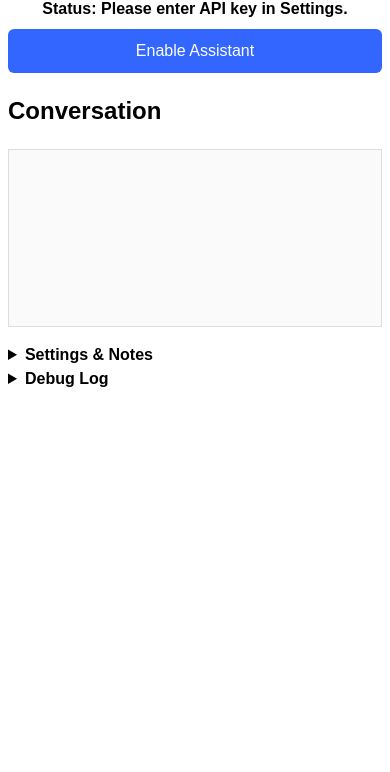
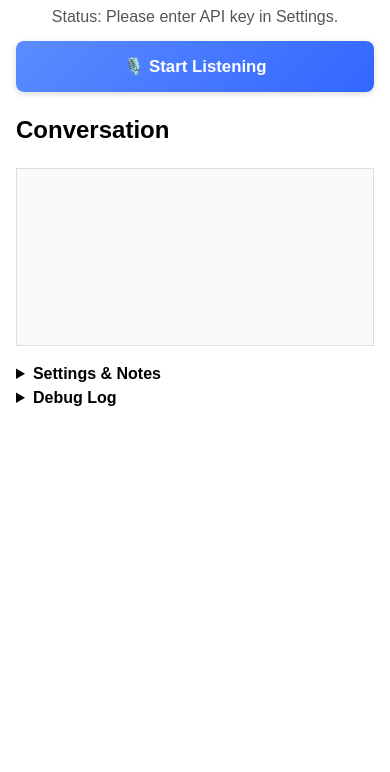
Before and after one commit to jasonscribd/audiobook-voice-assistant, a plain HTML site: page docs/index.html in a window 390 px wide. Shown: the part 72-844 px from the top of the page. Drawn offline with Linux system fonts and the light colour scheme.

Commit message:
Modern mobile UI: stylish toggle button & better spacing

```diff
--- a/docs/index.html
+++ b/docs/index.html
@@ -8,9 +8,9 @@
 </head>
 <body>
   <h1>📚 Audiobook Scout</h1>
-  <p class="status">Status: <span id="status-text">Idle</span></p>
+  <p class="status" style="display:none;">Status: <span id="status-text"></span></p>
 
-  <button id="toggle-btn" class="primary-btn">Enable Assistant</button>
+  <button id="toggle-btn" class="primary-btn">🎙️ Start Listening</button>
 
   <section>
     <h2>Conversation</h2>
--- a/docs/script.js
+++ b/docs/script.js
@@ -70,6 +70,7 @@
 
   if (!apiKey) {
     statusEl.textContent = "Please enter API key in Settings.";
+    statusEl.parentElement.style.display = "block";
   }
 
   const headers = () => ({ Authorization: `Bearer ${localStorage.getItem("OPENAI_API_KEY")}` });
@@ -165,16 +166,20 @@
     mediaRecorder.onstop = handleRecordingStop;
 
     listening = true;
-    toggleBtn.textContent = "Disable Assistant";
+    toggleBtn.textContent = "🛑 Stop Listening";
+    toggleBtn.classList.add("active");
     statusEl.textContent = "Listening for wake word…";
+    statusEl.parentElement.style.display = "block";
 
     detectAudio();
   }
 
   function stopAssistant() {
     listening = false;
-    toggleBtn.textContent = "Enable Assistant";
+    toggleBtn.textContent = "🎙️ Start Listening";
+    toggleBtn.classList.remove("active");
     statusEl.textContent = "Idle";
+    statusEl.parentElement.style.display = "none";
     if (mediaRecorder && mediaRecorder.state !== "inactive") {
       mediaRecorder.stop();
     }
--- a/docs/style.css
+++ b/docs/style.css
@@ -1,8 +1,8 @@
 body {
   font-family: Arial, sans-serif;
   margin: 0 auto;
-  padding: 1rem;
-  max-width: 600px;
+  padding: 1.2rem;
+  max-width: 640px;
   line-height: 1.5;
 }
 
@@ -15,14 +15,30 @@ h1 {
 .primary-btn {
   display: block;
   width: 100%;
-  background: #3366ff;
+  background: linear-gradient(135deg, #5b8cff 0%, #3366ff 100%);
   color: #fff;
   border: none;
-  border-radius: 6px;
-  padding: 0.8rem 1rem;
-  font-size: 1rem;
-  margin: 0.5rem 0 1rem;
+  border-radius: 8px;
+  padding: 0.95rem 1rem;
+  font-size: 1.05rem;
+  font-weight: 600;
+  box-shadow: 0 2px 6px rgba(0,0,0,0.15);
+  margin: 0.75rem 0 1rem;
   cursor: pointer;
+  transition: background 0.3s, transform 0.2s;
+}
+
+.primary-btn:hover {
+  transform: translateY(-1px);
+}
+
+.primary-btn:active {
+  transform: translateY(0);
+  box-shadow: 0 1px 3px rgba(0,0,0,0.2) inset;
+}
+
+.primary-btn.active {
+  background: linear-gradient(135deg, #ff5b5b 0%, #ff3333 100%);
 }
 
 button {
@@ -42,7 +58,7 @@ button {
 
 @media (max-width: 480px) {
   body {
-    padding: 0.5rem;
+    padding: 1rem;
   }
   .log {
     height: 160px;
@@ -53,9 +69,10 @@ button {
 }
 
 .status {
-  font-weight: bold;
+  font-weight: 500;
   margin-bottom: 0.5rem;
   text-align: center;
+  color: #555;
 }
 
 .assistant {
```
